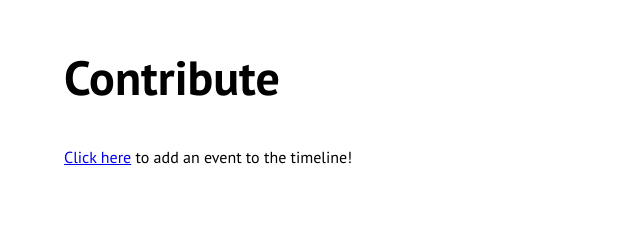
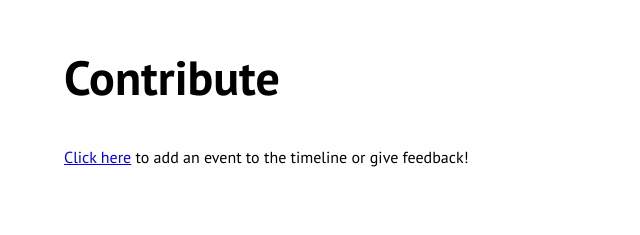
Before and after one commit to Inkering/Music-Timeline, a website: page index.html in a window 1280 px wide. Shown: the part 1863-2098 px from the top of the page, without its empty margins (0-640 px from the left). Drawn offline with nearby package versions, Linux system fonts and the light colour scheme.

Commit message:
add feedback text

```diff
--- a/index.html
+++ b/index.html
@@ -43,7 +43,7 @@
 		<h2 class="f3 f2-m f1-l">Contribute</h2>
 		<p class="measure lh-copy">
 			<a href="https://forms.gle/Vzan2rDhp7w2NXUJ7">Click here</a>
-			to add an event to the timeline!
+			to add an event to the timeline or give feedback!
 		</p>
 </article>
 
```
